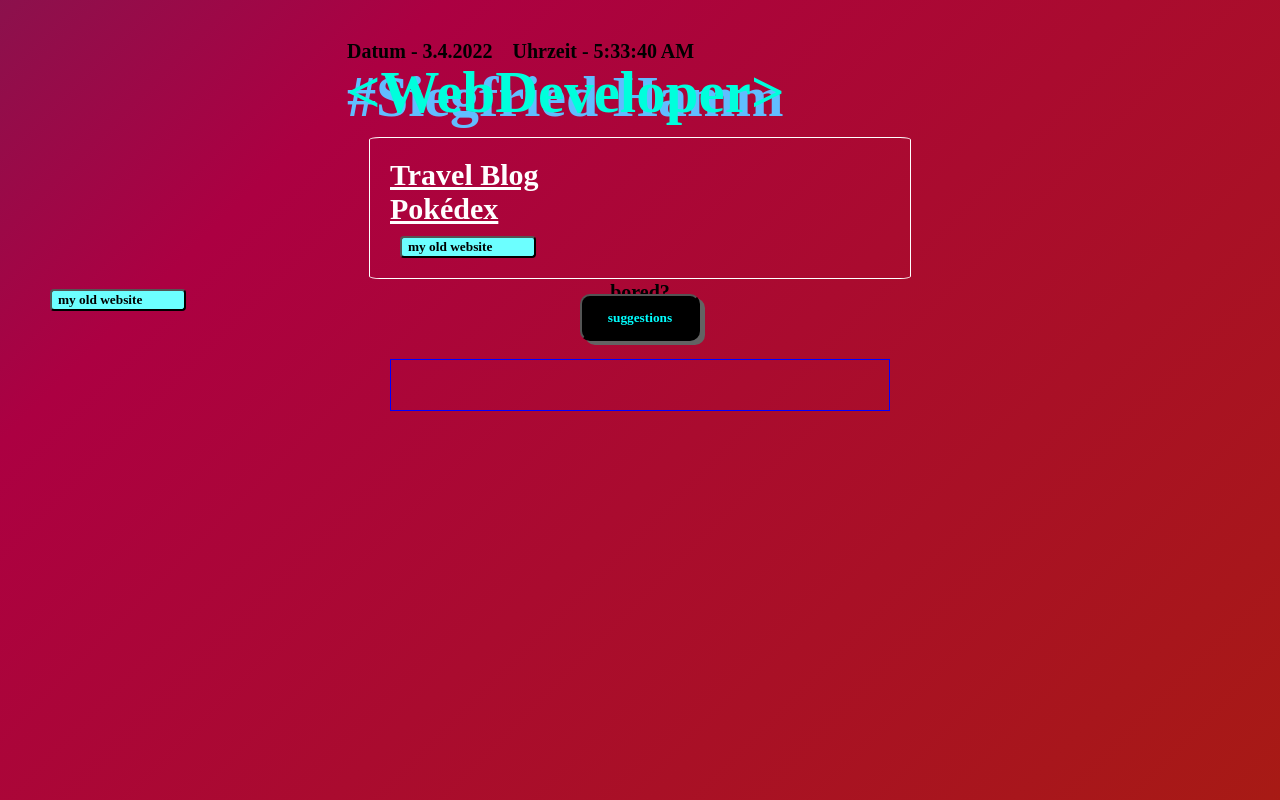
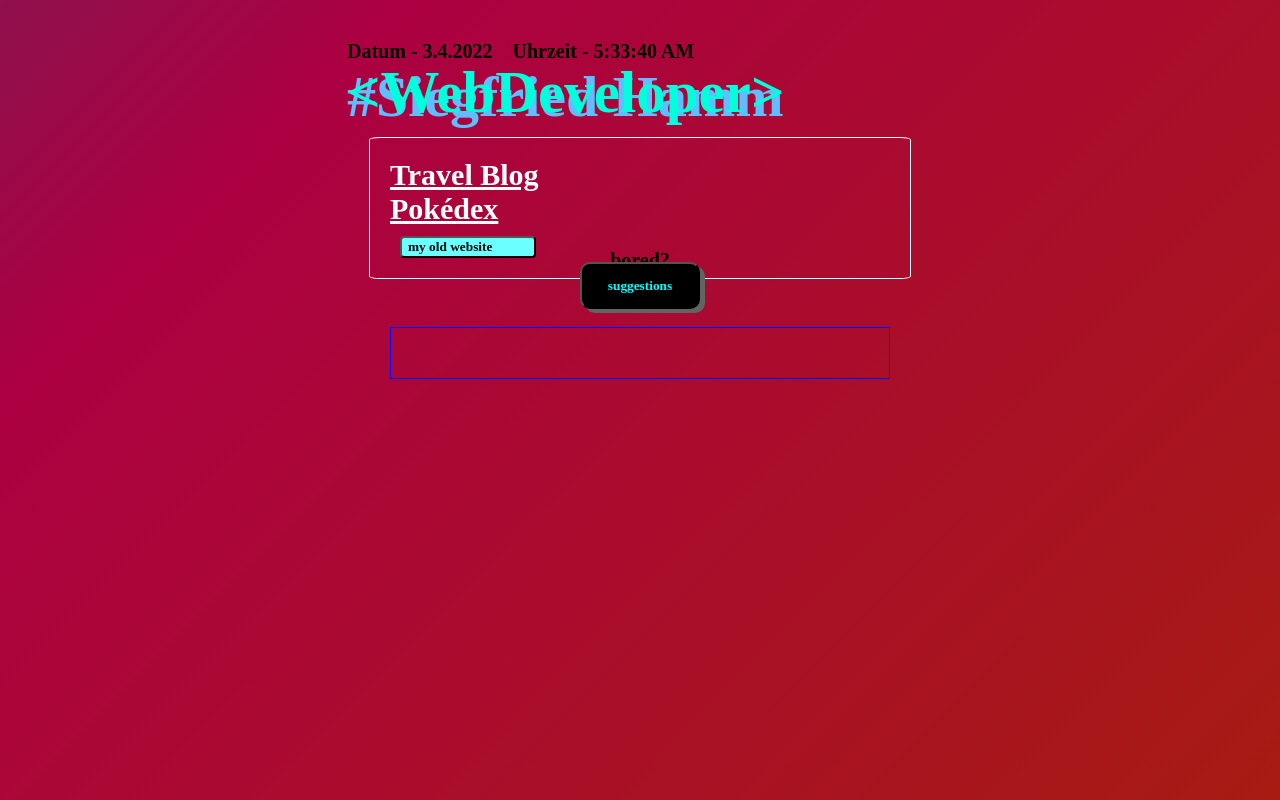
Before and after one commit to siggi-ai/newport, a Vue app: page / in a window 1280 px wide. Built offline with nearby package versions, Linux system fonts and the light colour scheme; no server answers; a web font is replaced by a local one.

Commit message:
clean up

```diff
--- a/src/App.vue
+++ b/src/App.vue
@@ -24,8 +24,6 @@
         </button>
       </div>
     </div>
-
-    <button v-on:click="OpenWindow" class="button-old">my old website</button>
     <div class="sugg">
       <h1 class="bored">bored?</h1>
       <Suggestions />
```
